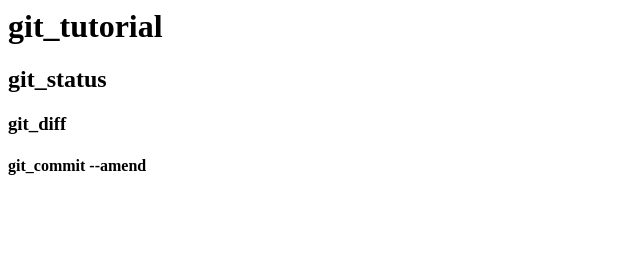
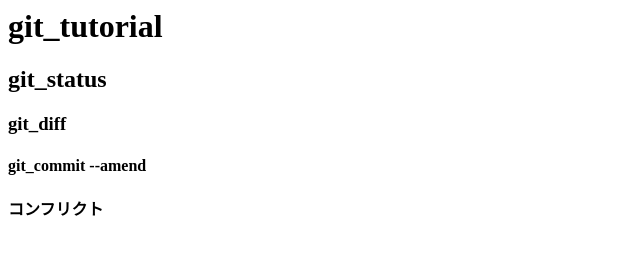
Before and after one commit to mu7kata/git_tutorial, a plain HTML site: page index.html in a window 1280 px wide. Shown: the whole page, without its empty margins (0-640 px from the left). Drawn offline with Linux system fonts and the light colour scheme.

Commit message:
コンフリクトを追記

```diff
--- a/index.html
+++ b/index.html
@@ -2,3 +2,4 @@
 <h2>git_status</h2>
 <h3>git_diff</h3>
 <h4>git_commit --amend</h4>
+<h4>コンフリクト</h4>
```
